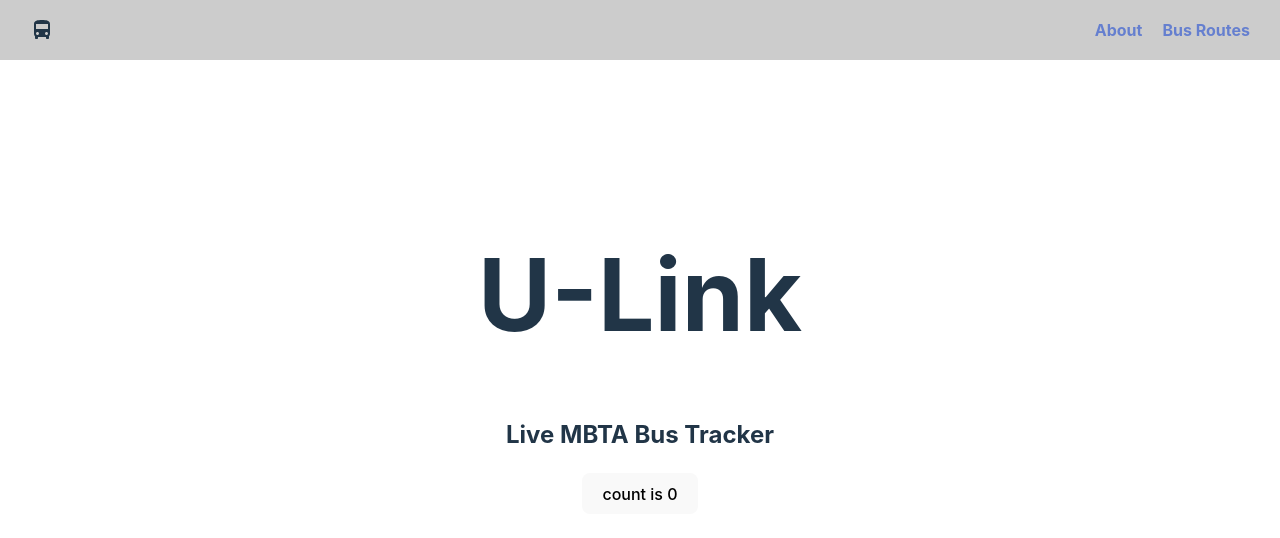
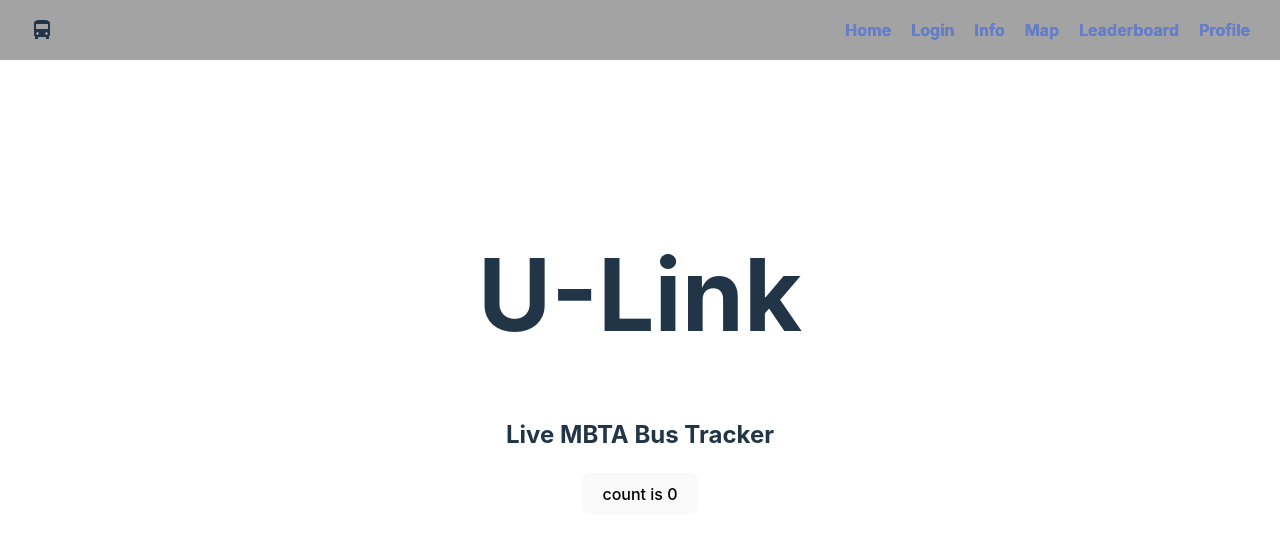
Before and after one commit to JasonnVo/U-Link, a React (Vite) app: page / in a window 1280 px wide. Shown: the top 538 px of the page. Built offline with nearby package versions, Linux system fonts and the light colour scheme.

Commit message:
React routers + Navbar Links

```diff
--- a/package.json
+++ b/package.json
@@ -16,7 +16,8 @@
     "@mui/material": "^6.4.5",
     "axios": "^1.7.9",
     "react": "^19.0.0",
-    "react-dom": "^19.0.0"
+    "react-dom": "^19.0.0",
+    "react-router-dom": "^7.3.0"
   },
   "devDependencies": {
     "@eslint/js": "^9.19.0",
--- /dev/null
+++ b/src/Components/Map.tsx
@@ -0,0 +1,11 @@
+
+const Map = () => {
+  return (
+    <div>
+        <h1>Map Page</h1>
+        <h2> placeholder for map component </h2>
+    </div>
+  )
+}
+
+export default Map
--- a/src/Components/NavBar.tsx
+++ b/src/Components/NavBar.tsx
@@ -1,4 +1,5 @@
 import './NavBar.css'
+import { Link } from "react-router-dom";
 import DirectionsBusIcon from '@mui/icons-material/DirectionsBus';
 
 const NavBar = () => {
@@ -6,8 +7,12 @@ const NavBar = () => {
         <nav className='navbar'>
             <DirectionsBusIcon className='bus-icon'/>
             <ul>
-                <li><a href="/about">About</a></li>
-                <li><a href="/bus-routes">Bus Routes</a></li>
+                <li><Link to="/">Home</Link></li>
+                <li><Link to="/login">Login</Link></li>
+                <li><Link to="/info">Info</Link></li>
+                <li><Link to="/map">Map</Link></li>
+                <li><Link to="/leaderboard">Leaderboard</Link></li>
+                <li><Link to="/profile">Profile</Link></li>
             </ul>
         </nav>
     )
--- a/src/main.tsx
+++ b/src/main.tsx
@@ -1,14 +1,24 @@
-import { StrictMode } from 'react'
-import { createRoot } from 'react-dom/client'
-import './main.css'
-import CountButton from './Components/CountButton'
-import HeaderContainer from './Components/HeaderContainer'
-import BusTracker from './Components/BusTracker'
+import { StrictMode } from 'react';
+import { createRoot } from 'react-dom/client';
+import { BrowserRouter as Router, Routes, Route } from 'react-router-dom';
+import './main.css';
+// component imports
+import CountButton from './Components/CountButton';
+import HeaderContainer from './Components/HeaderContainer';
+import BusTracker from './Components/BusTracker';
+import NavBar from './Components/NavBar';
+import Map from './Components/Map';
 
 createRoot(document.getElementById('root')!).render(
   <StrictMode>
-    <HeaderContainer />
-    <BusTracker />
-    <CountButton />
+    <Router>
+      <NavBar />
+      <Routes>
+        <Route path="/" element={<HeaderContainer/>} />
+        <Route path="/map" element={<Map/>} />
+      </Routes>
+      <BusTracker />
+      <CountButton />
+    </Router>
   </StrictMode>,
-)
+);
```
Also changed, not shown: 1 other file (tests, documents, lock files or other folders).
